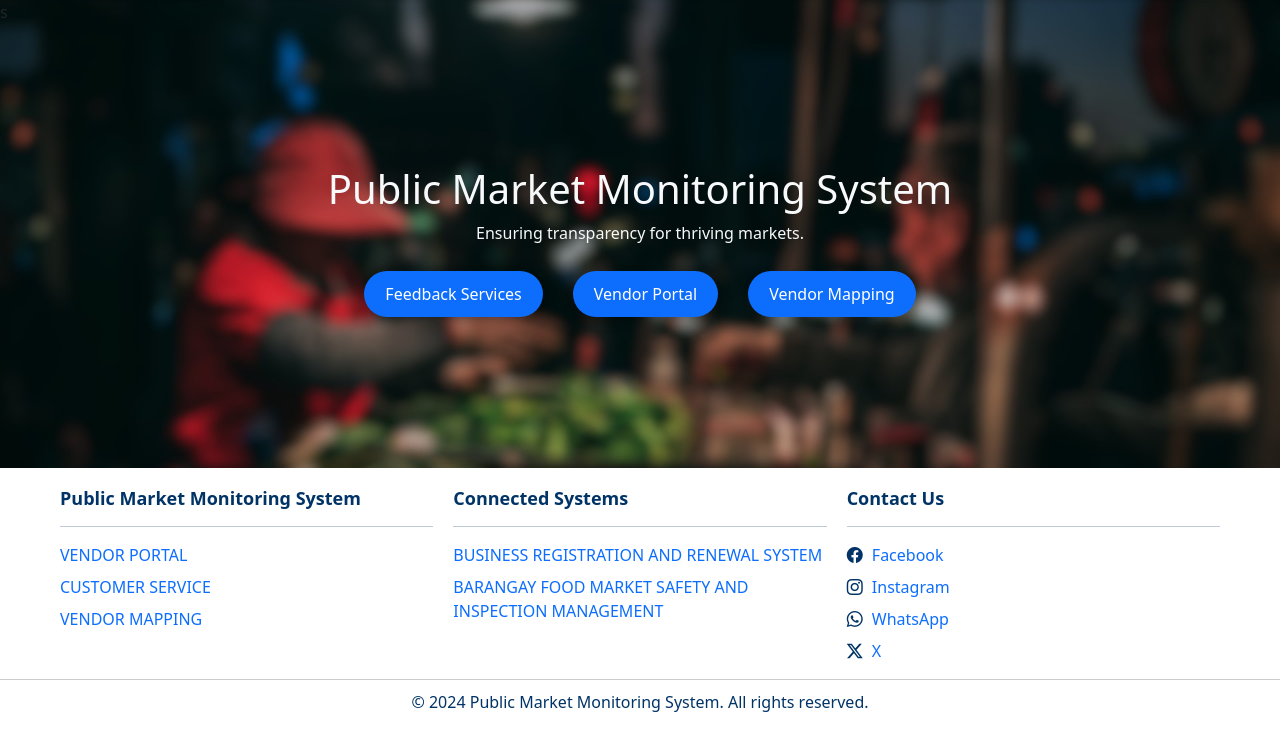
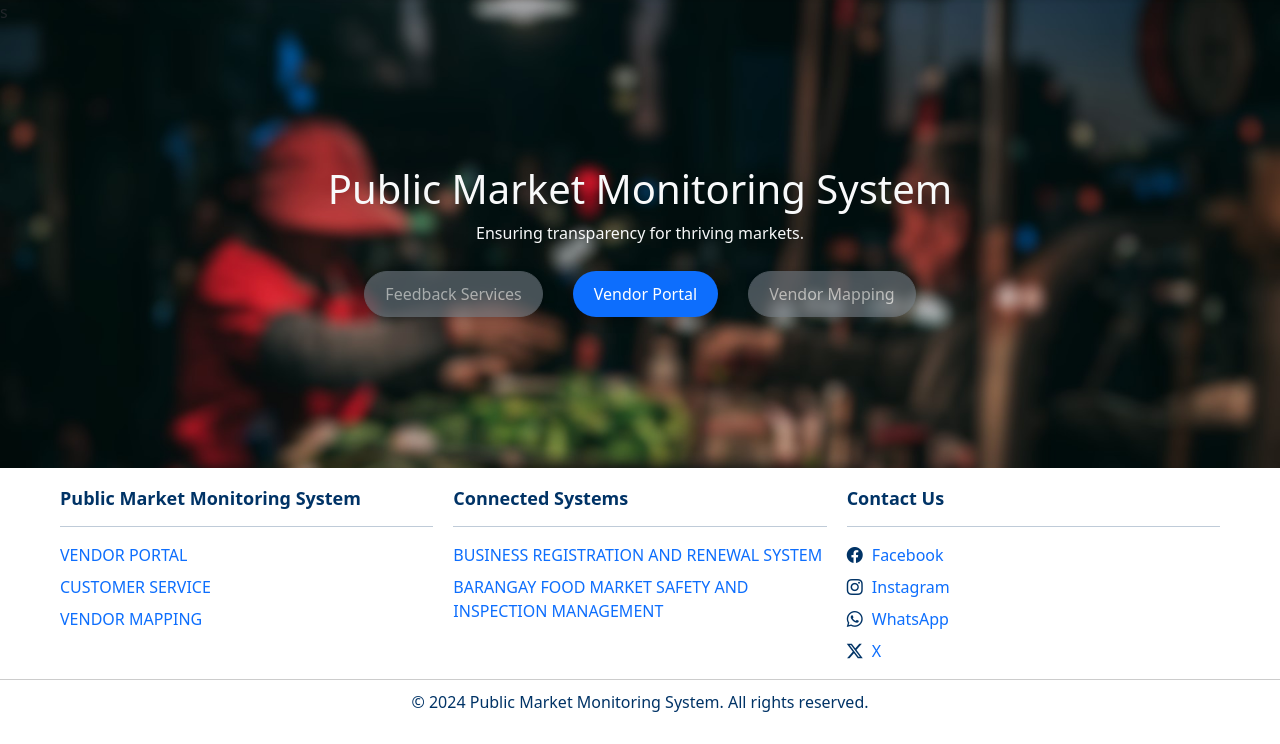
Before and after one commit to reyes-9/lgu_market_sys, a PHP site: page /lgu_market_sys/ in a window 1280 px wide. Shown: the part 56-800 px from the top of the page. Run offline with PHP 8.4, Linux system fonts and the light colour scheme.

Commit message:
diasbled_buttons

```diff
--- a/assets/css/main.css
+++ b/assets/css/main.css
@@ -171,3 +171,13 @@ footer.light {
 .btn-toggle:hover {
     transform: scale(1.1);
 }
+
+/* Disabled link styles */
+.disabled-link {
+    pointer-events: none; /* Disable clicking */
+    background-color: #6c757d; /* Gray background */
+    border-color: #6c757d;
+    color: #fff; /* White text */
+    cursor: not-allowed; /* Show not-allowed cursor */
+    opacity: 0.65; /* Reduce opacity */
+}
--- a/index.php
+++ b/index.php
@@ -52,9 +52,9 @@
         <p>Ensuring transparency for thriving markets.</p>
 
         <div class="button-container">
-            <a class="btn btn-custom" href="/lgu_market_sys/pages/feedback">Feedback Services</a>
+            <a class="btn btn-custom disabled-link" href="/lgu_market_sys/pages/feedback">Feedback Services</a>
             <a class="btn btn-custom" href="/lgu_market_sys/pages/portal">Vendor Portal</a>
-            <a class="btn btn-custom" href="/lgu_market_sys/pages/map">Vendor Mapping</a>
+            <a class="btn btn-custom disabled-link" href="/lgu_market_sys/pages/map">Vendor Mapping</a>
         </div>
     </div>
 
--- a/pages/feedback/index.php
+++ b/pages/feedback/index.php
@@ -14,7 +14,7 @@
 <body class="body light">
     <?php include '../../includes/nav.php'; ?>
 
-    <div class="container feedback-section shadow rounded mb-4">
+    <div class="container feedback-section shadow rounded my-5">
         <div class="row d-flex justify-content-center align-items-stretch border rounded-4">
 
             <div class="col-md-4 details d-flex flex-column border rounded-start-3">
```
